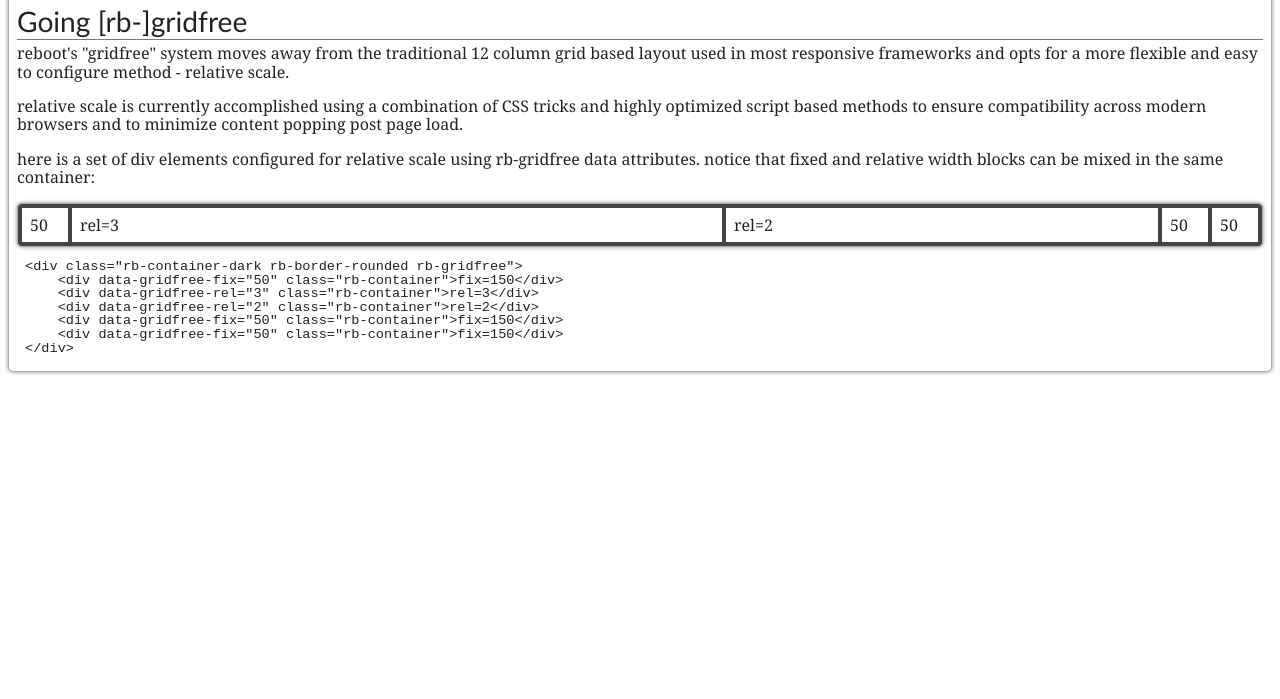
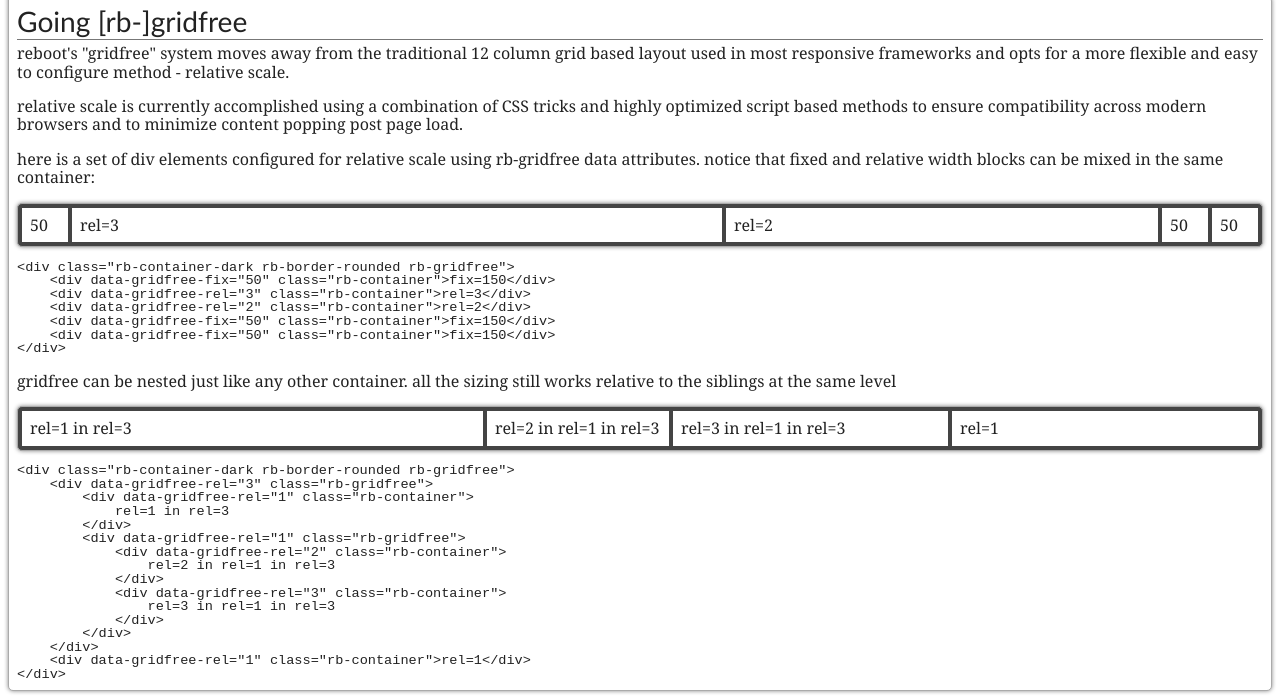
Before and after one commit to mikeschuld/reboot, a website built with webpack: page docs/index.html in a window 1280 px wide. Both pictures are taken after a click on the item "gridfree". Shown: the part 136-835 px from the top of the page. Before the commit the page ends 800 px from the top, so only its background shows below. Built offline with nearby package versions, Linux system fonts and the light colour scheme.

Commit message:
More complicated nested gridfree example in docs

```diff
--- a/docs/index.html
+++ b/docs/index.html
@@ -77,8 +77,7 @@
 				<div data-gridfree-fix="50" class="rb-container">50</div>
 				<div data-gridfree-fix="50" class="rb-container">50</div>
 			</div>
-			<div class="rb-container">
-				<pre>
+			<pre>
 &lt;div class="rb-container-dark rb-border-rounded rb-gridfree"&gt;
 	&lt;div data-gridfree-fix="50" class="rb-container"&gt;fix=150&lt;/div&gt;
 	&lt;div data-gridfree-rel="3" class="rb-container"&gt;rel=3&lt;/div&gt;
@@ -86,7 +85,42 @@
 	&lt;div data-gridfree-fix="50" class="rb-container"&gt;fix=150&lt;/div&gt;
 	&lt;div data-gridfree-fix="50" class="rb-container"&gt;fix=150&lt;/div&gt;
 &lt;/div&gt;</pre>
+			<p>
+				gridfree can be nested just like any other container. all the sizing still works relative to the siblings at the same level
+			</p>
+			<div class="rb-container-dark rb-border-rounded rb-gridfree">
+				<div data-gridfree-rel="3" class="rb-gridfree">
+					<div data-gridfree-rel="1" class="rb-container">
+						rel=1 in rel=3
+					</div>
+					<div data-gridfree-rel="1" class="rb-gridfree">
+						<div data-gridfree-rel="2" class="rb-container">
+							rel=2 in rel=1 in rel=3
+						</div>
+						<div data-gridfree-rel="3" class="rb-container">
+							rel=3 in rel=1 in rel=3
+						</div>
+					</div>
+				</div>
+				<div data-gridfree-rel="1" class="rb-container">rel=1</div>
 			</div>
+			<pre>
+&lt;div class="rb-container-dark rb-border-rounded rb-gridfree"&gt;
+	&lt;div data-gridfree-rel="3" class="rb-gridfree"&gt;
+		&lt;div data-gridfree-rel="1" class="rb-container"&gt;
+			rel=1 in rel=3
+		&lt;/div&gt;
+		&lt;div data-gridfree-rel="1" class="rb-gridfree"&gt;
+			&lt;div data-gridfree-rel="2" class="rb-container"&gt;
+				rel=2 in rel=1 in rel=3
+			&lt;/div&gt;
+			&lt;div data-gridfree-rel="3" class="rb-container"&gt;
+				rel=3 in rel=1 in rel=3
+			&lt;/div&gt;
+		&lt;/div&gt;
+	&lt;/div&gt;
+	&lt;div data-gridfree-rel="1" class="rb-container"&gt;rel=1&lt;/div&gt;
+&lt;/div&gt;</pre>
 		</div>
 	</body>
 </html>
--- a/src/scss/rb-core.scss
+++ b/src/scss/rb-core.scss
@@ -6,10 +6,6 @@
 	h1, h2, h3, h4, h5, h6 {
 		margin: 0.5em 0 0.25rem 0;
 		padding-bottom: 0.15rem;
-
-		&:first-child {
-			margin-top: 0;
-		}
 
 		+ p {
 			margin-top: 0.15rem;
@@ -28,12 +24,20 @@
 	}
 
 	pre {
-		margin-bottom: 0;
-		margin-top: 0;
+		margin-bottom: 1em;
+		margin-top: 1em;
 	}
 
 	+ .rb-container, + .rb-container-dark {
 		margin-top: 5px;
+	}
+
+	*:first-child {
+		margin-top: 0;
+	}
+
+	*:last-child {
+		margin-bottom: 0;
 	}
 }
 
```
Also changed, not shown: dist/css/rb-core.css, dist/css/rb-core.min.css, docs/js/reboot-bundle.js, 2 other files.
